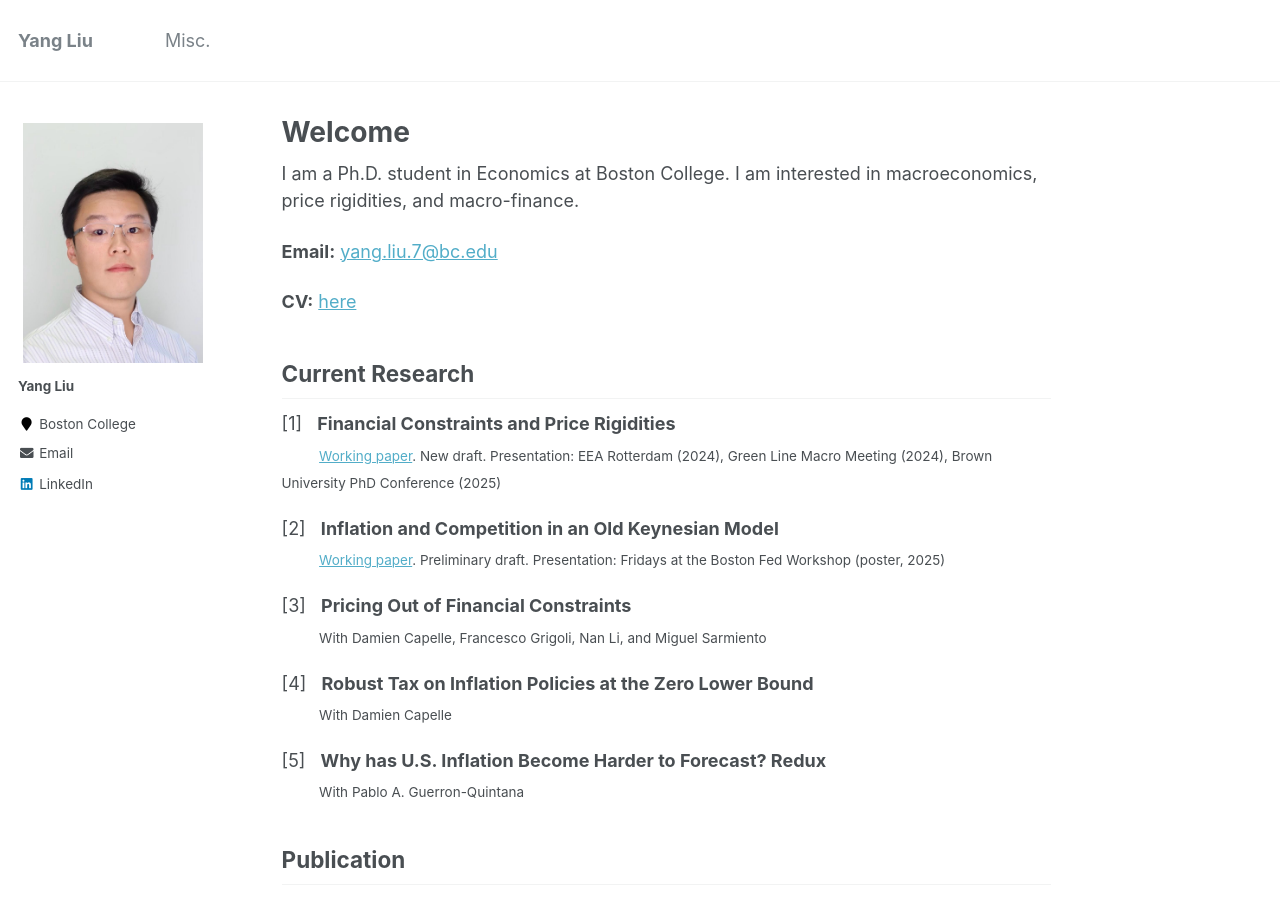
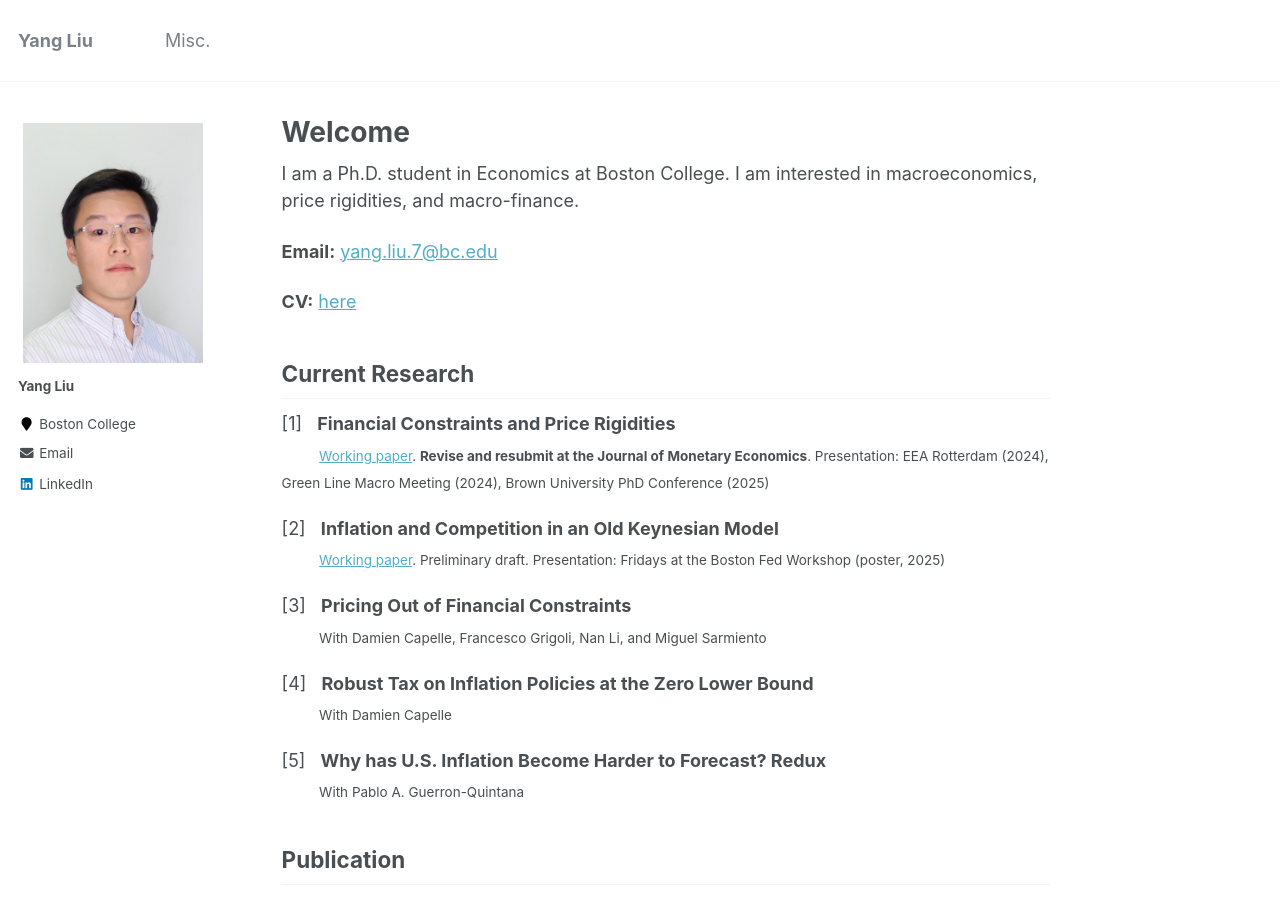
Before and after one commit to yangliu-95/yangliu-95.github.io, a Jekyll site: the page built from _pages/home.md, in a window 1280 px wide and 900 px high. Built offline with Jekyll 4.4.1, drawn with Linux system fonts in a browser that asks for light colours; some of the changed text lies outside the part shown.

Commit message:
Update home.md

```diff
--- a/_pages/home.md
+++ b/_pages/home.md
@@ -18,7 +18,7 @@ I am a Ph.D. student in Economics at Boston College. I am interested in macroeco
 ## Current Research
 
 [1] &nbsp; **Financial Constraints and Price Rigidities**  <br>
-<sub> &emsp;&emsp;&ensp; [Working paper](https://papers.ssrn.com/sol3/papers.cfm?abstract_id=5259321). New draft. Presentation: EEA Rotterdam (2024), Green Line Macro Meeting (2024), Brown University PhD Conference (2025) </sub>
+<sub> &emsp;&emsp;&ensp; [Working paper](https://papers.ssrn.com/sol3/papers.cfm?abstract_id=5259321). **Revise and resubmit at the Journal of Monetary Economics**. Presentation: EEA Rotterdam (2024), Green Line Macro Meeting (2024), Brown University PhD Conference (2025) </sub>
 
 [2] &nbsp; **Inflation and Competition in an Old Keynesian Model**  <br>
 <sub> &emsp;&emsp;&ensp; [Working paper](https://papers.ssrn.com/sol3/papers.cfm?abstract_id=6084028). Preliminary draft. Presentation: Fridays at the Boston Fed Workshop (poster, 2025) </sub>
@@ -36,7 +36,7 @@ I am a Ph.D. student in Economics at Boston College. I am interested in macroeco
 ## Publication
 
 [1] &nbsp; **Optimal Taxation of Inflation**  <br>
-<sub> &emsp;&emsp;&ensp;  With Damien Capelle, **AEJ Macro (forthcoming)** [link](https://www.aeaweb.org/articles?id=10.1257/mac.20240248&&from=f). Previous version: [IMF Working Paper 2023/254](https://www.imf.org/en/Publications/WP/Issues/2023/12/08/Optimal-Taxation-of-Inflation-542215). </sub>
+<sub> &emsp;&emsp;&ensp;  With Damien Capelle, **American Economic Journal: Macroeconomics (forthcoming)** [link](https://www.aeaweb.org/articles?id=10.1257/mac.20240248&&from=f). Previous version: [IMF Working Paper 2023/254](https://www.imf.org/en/Publications/WP/Issues/2023/12/08/Optimal-Taxation-of-Inflation-542215). </sub>
 
 
 ## Policy and Other Papers
```
